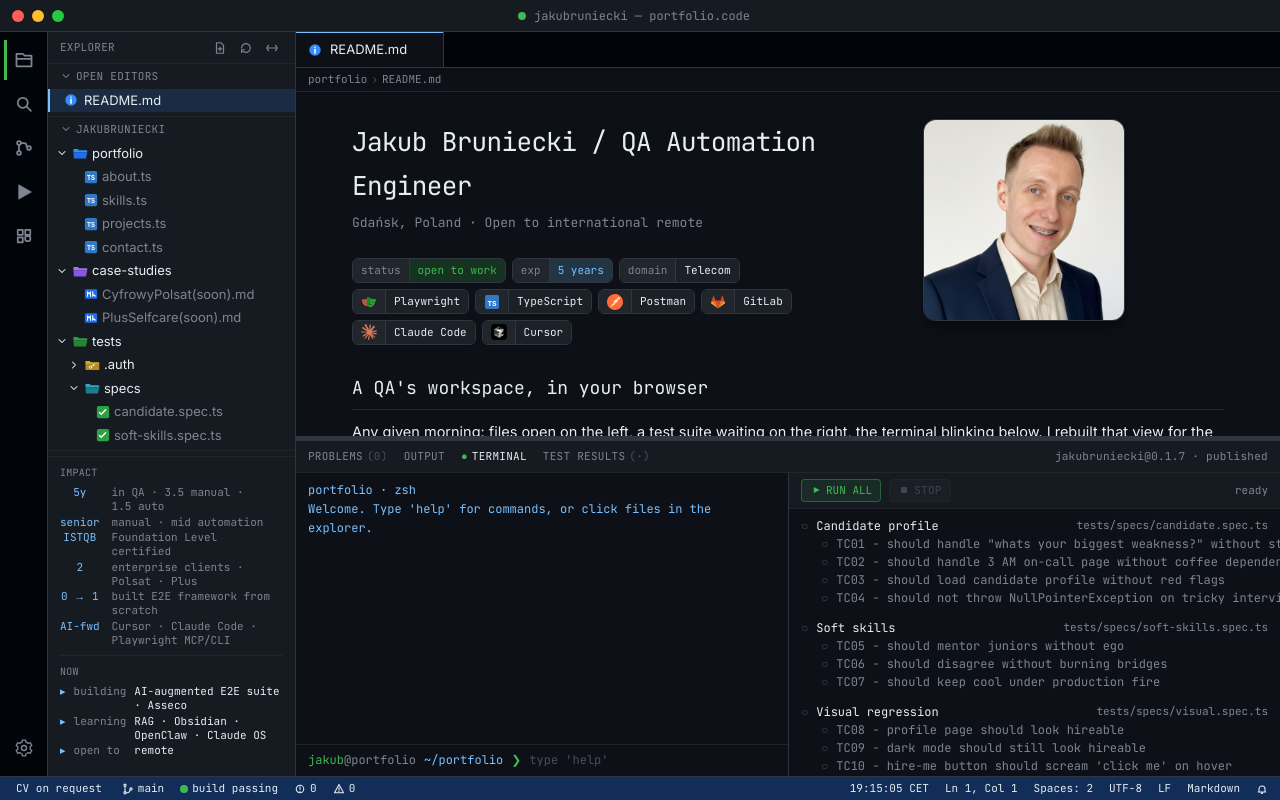
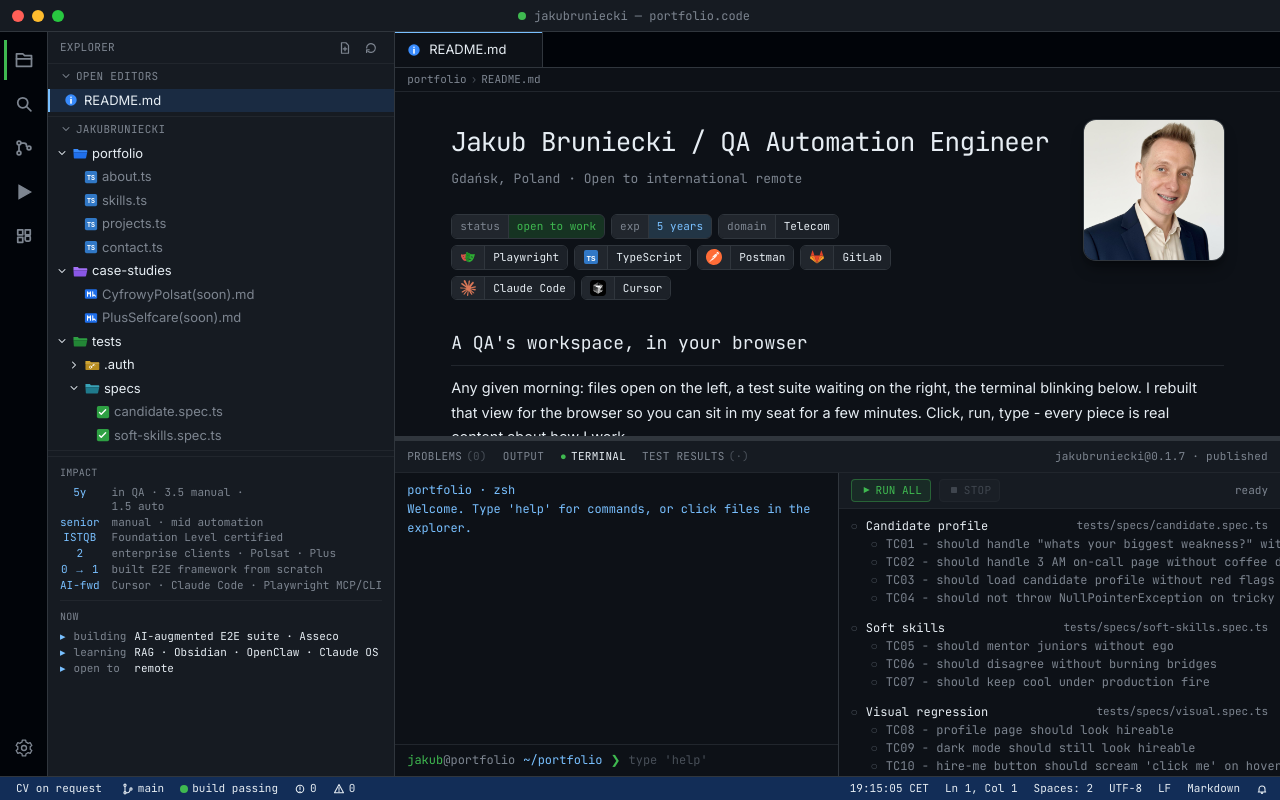
Before and after one commit to kubaasa/jakubruniecki, a Next.js app: page / in a window 1280 px wide. Built offline with nearby package versions, Linux system fonts and the light colour scheme.

Commit message:
feat(ide): toggle Explorer sidebar from activity bar with smooth slide animation

```diff
--- a/app/ide/IDE.tsx
+++ b/app/ide/IDE.tsx
@@ -16,6 +16,9 @@
       if ((e.metaKey || e.ctrlKey) && e.key.toLowerCase() === "k") {
         e.preventDefault();
         dispatch({ type: "TOGGLE_PALETTE" });
+      } else if ((e.metaKey || e.ctrlKey) && e.key.toLowerCase() === "b") {
+        e.preventDefault();
+        dispatch({ type: "TOGGLE_SIDEBAR" });
       }
     }
     document.addEventListener("keydown", onKey);
--- a/app/ide/IDEContext.tsx
+++ b/app/ide/IDEContext.tsx
@@ -46,6 +46,7 @@
   cursorLine: 1,
   cursorCol: 1,
   isTestRunning: false,
+  sidebarHidden: false,
 };
 
 function clampPanel(px: number): number {
@@ -169,6 +170,12 @@
       return { ...state, cursorLine: action.line, cursorCol: action.col };
     case "SET_TEST_RUNNING":
       return { ...state, isTestRunning: action.value };
+    case "TOGGLE_SIDEBAR":
+      return {
+        ...state,
+        sidebarHidden:
+          typeof action.hidden === "boolean" ? action.hidden : !state.sidebarHidden,
+      };
     default:
       return state;
   }
--- a/app/ide/types.ts
+++ b/app/ide/types.ts
@@ -66,6 +66,7 @@
   cursorLine: number;
   cursorCol: number;
   isTestRunning: boolean;
+  sidebarHidden: boolean;
 };
 
 export type IDEAction =
@@ -91,4 +92,5 @@
   | { type: "TOGGLE_PALETTE"; open?: boolean }
   | { type: "SET_ACTIVITY"; action: ActivityAction }
   | { type: "SET_CURSOR"; line: number; col: number }
-  | { type: "SET_TEST_RUNNING"; value: boolean };
+  | { type: "SET_TEST_RUNNING"; value: boolean }
+  | { type: "TOGGLE_SIDEBAR"; hidden?: boolean };
--- a/components/ide/ActivityBar.tsx
+++ b/components/ide/ActivityBar.tsx
@@ -43,10 +43,15 @@
       title={testRunning ? "Stop tests" : label}
       aria-label={testRunning ? "Stop tests" : label}
       aria-pressed={active}
+      aria-expanded={
+        action === "explorer" ? !state.sidebarHidden : undefined
+      }
       data-action={action}
       onClick={() => {
         dispatch({ type: "SET_ACTIVITY", action });
-        if (action === "search") {
+        if (action === "explorer") {
+          dispatch({ type: "TOGGLE_SIDEBAR" });
+        } else if (action === "search") {
           dispatch({ type: "TOGGLE_PALETTE", open: true });
         } else if (action === "run") {
           if (typeof window !== "undefined") {
--- a/components/ide/Sidebar/Sidebar.tsx
+++ b/components/ide/Sidebar/Sidebar.tsx
@@ -1,7 +1,8 @@
 "use client";
 
 import { useRef } from "react";
-import { NewFileIcon, RefreshIcon, CollapseIcon } from "@/components/ui/Icon";
+import { useIDE } from "@/app/ide/IDEContext";
+import { NewFileIcon, RefreshIcon } from "@/components/ui/Icon";
 import { OpenEditors } from "./OpenEditors";
 import { FileTree } from "./FileTree";
 import { BottomDock } from "./BottomDock";
@@ -9,11 +10,21 @@
 
 export function Sidebar() {
   const sidebarRef = useRef<HTMLElement | null>(null);
+  const { state } = useIDE();
+  const hidden = state.sidebarHidden;
   return (
     <aside
       ref={sidebarRef}
       aria-label="Explorer"
-      className="flex w-[var(--ide-sidebar-w)] flex-col border-r border-border bg-bg-surface"
+      aria-hidden={hidden}
+      style={{ width: hidden ? 0 : "var(--ide-sidebar-w)" }}
+      className="flex flex-col overflow-hidden border-r border-border bg-bg-surface transition-[width] duration-200 ease-out"
+    >
+      <div
+        style={{ width: "var(--ide-sidebar-w)", opacity: hidden ? 0 : 1 }}
+        className={`flex min-h-0 flex-1 flex-col transition-opacity duration-200 ease-out ${
+          hidden ? "pointer-events-none" : ""
+        }`}
       >
         <div className="flex h-8 flex-shrink-0 items-center justify-between border-b border-border-subtle px-3">
           <span className="font-mono text-[11px] uppercase tracking-wide text-fg-muted">
@@ -26,9 +37,6 @@
             <button type="button" title="Refresh (soon)" aria-label="Refresh (soon)" className="rounded p-1 hover:text-fg">
               <RefreshIcon className="h-3.5 w-3.5" width={14} height={14} />
             </button>
-          <button type="button" title="Collapse all (soon)" aria-label="Collapse all (soon)" className="rounded p-1 hover:text-fg">
-            <CollapseIcon className="h-3.5 w-3.5" width={14} height={14} />
-          </button>
           </div>
         </div>
         <div className="min-h-0 flex-1 overflow-y-auto">
@@ -37,6 +45,7 @@
         </div>
         <SidebarSplitter sidebarRef={sidebarRef} />
         <BottomDock />
+      </div>
     </aside>
   );
 }
```
Lines whose indentation alone changed are shown as unchanged.
